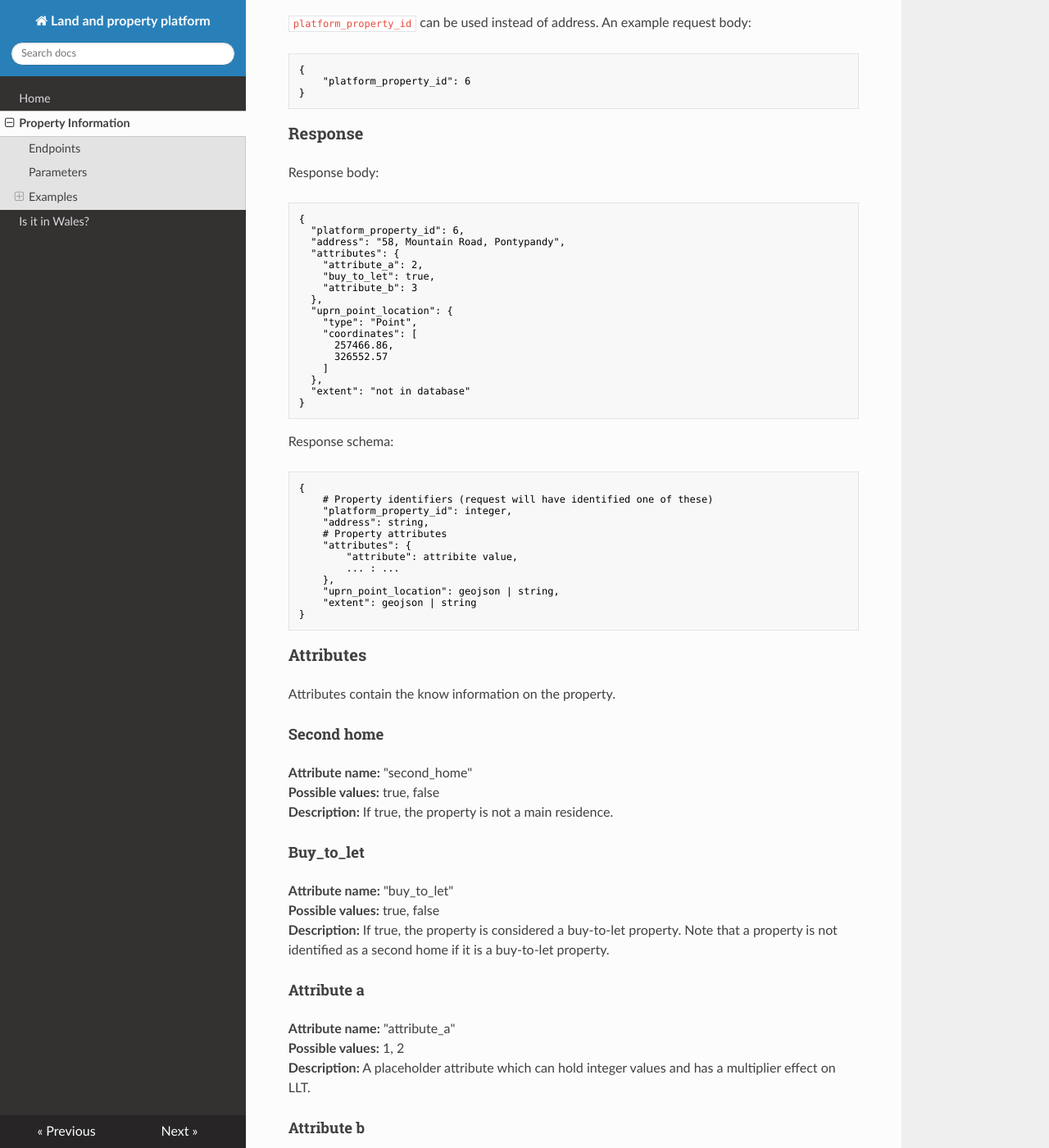
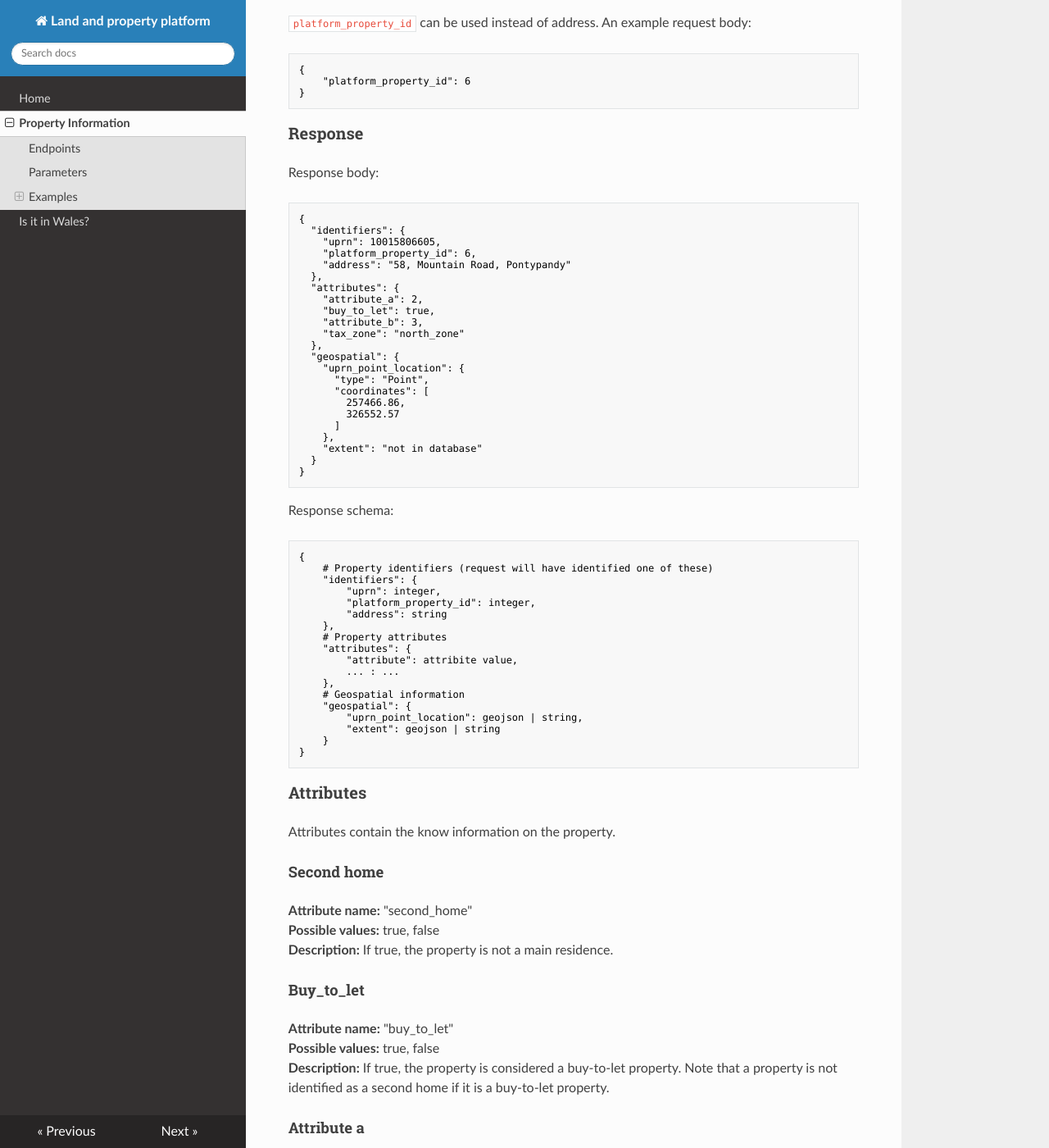
Before and after one commit to welsh-revenue-authority/property_platform_app, an MkDocs documentation site: the page built from docs/property_info.md, in a window 1280 px wide and 1400 px high, scrolled down 1153 px. Shown: the whole window at 82% size. Built offline with MkDocs 1.6.1, drawn with Linux system fonts in a browser that asks for light colours; nearby versions of some CDN libraries; some of the changed text lies outside the part shown.

Commit message:
new schema to property info response with identifiers, attributes and geospatial top levels

````diff
--- a/docs/property_info.md
+++ b/docs/property_info.md
@@ -65,21 +65,27 @@ response = requests.post(
 Response body:
 ```console
 {
-  "platform_property_id": 6,
-  "address": "58, Mountain Road, Pontypandy",
+  "identifiers": {
+    "uprn": 10015806605,
+    "platform_property_id": 6,
+    "address": "58, Mountain Road, Pontypandy"
+  },
   "attributes": {
     "attribute_a": 2,
     "buy_to_let": true,
-    "attribute_b": 3
+    "attribute_b": 3,
+    "tax_zone": "north_zone"
   },
-  "uprn_point_location": {
-    "type": "Point",
-    "coordinates": [
-      257466.86,
-      326552.57
-    ]
-  },
-  "extent": "not in database"
+  "geospatial": {
+    "uprn_point_location": {
+      "type": "Point",
+      "coordinates": [
+        257466.86,
+        326552.57
+      ]
+    },
+    "extent": "not in database"
+  }
 }
 ```
 
@@ -88,15 +94,21 @@ Response schema:
 ```console
 {
     # Property identifiers (request will have identified one of these)
-    "platform_property_id": integer,
-    "address": string,
+    "identifiers": {
+        "uprn": integer,
+        "platform_property_id": integer,
+        "address": string
+    },
     # Property attributes
     "attributes": {
         "attribute": attribite value,
         ... : ...
     },
-    "uprn_point_location": geojson | string,
-    "extent": geojson | string
+    # Geospatial information
+    "geospatial": {
+        "uprn_point_location": geojson | string,
+        "extent": geojson | string
+    }
 }
 ```
 
@@ -127,3 +139,14 @@ __Attribute name:__ "attribute_b"<br>
 __Possible values:__ 1, 2, 3<br>
 __Description:__ A placeholder attribute which can hold integer values and has
 a fixed addition effect on LLT.<br>
+
+#### Tax zone
+__Attribute name:__ "tax_zone"<br>
+__Possible values:__ "north_zone", "south_zone"<br>
+__Description:__ The tax zone that the property resides in.<br>
+
+#### Cross boarder
+__Attribute name:__ "cross_boarder"<br>
+__Possible values:__ true<br>
+__Description:__ The property has been flagged as crossing the Wales - England
+boarder.<br>
````
Also changed, not shown: 1 other file.
